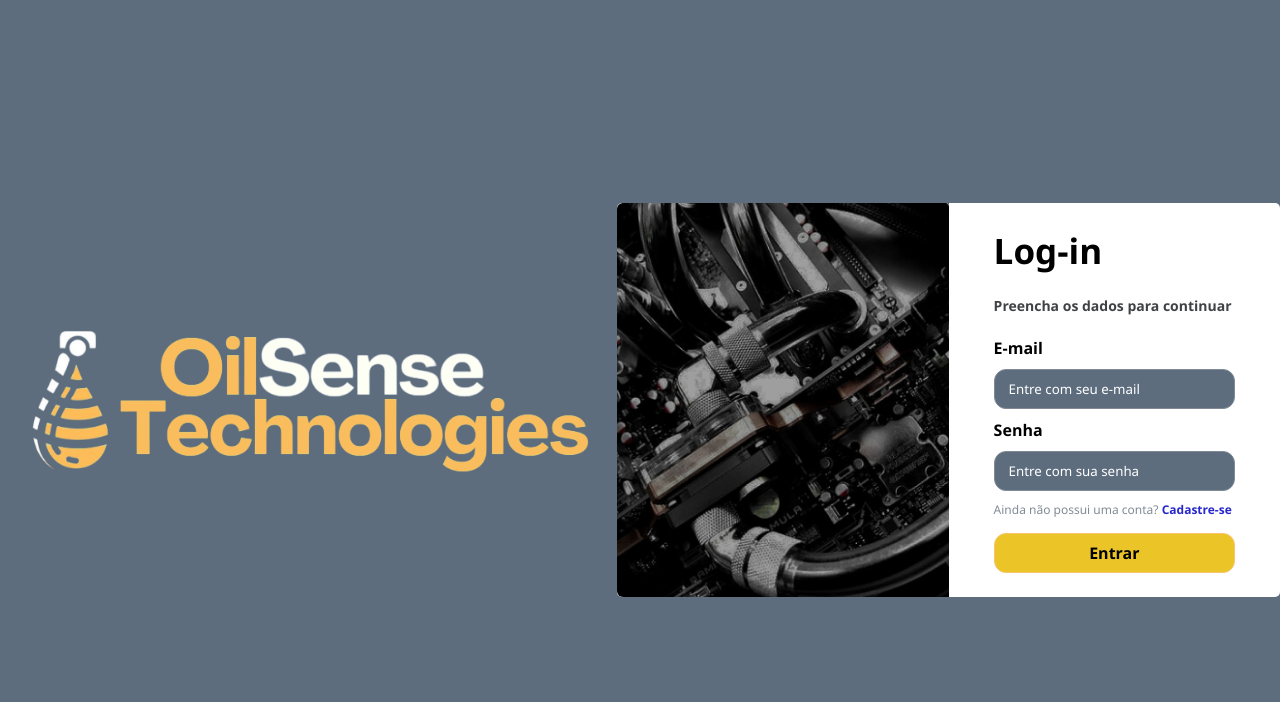
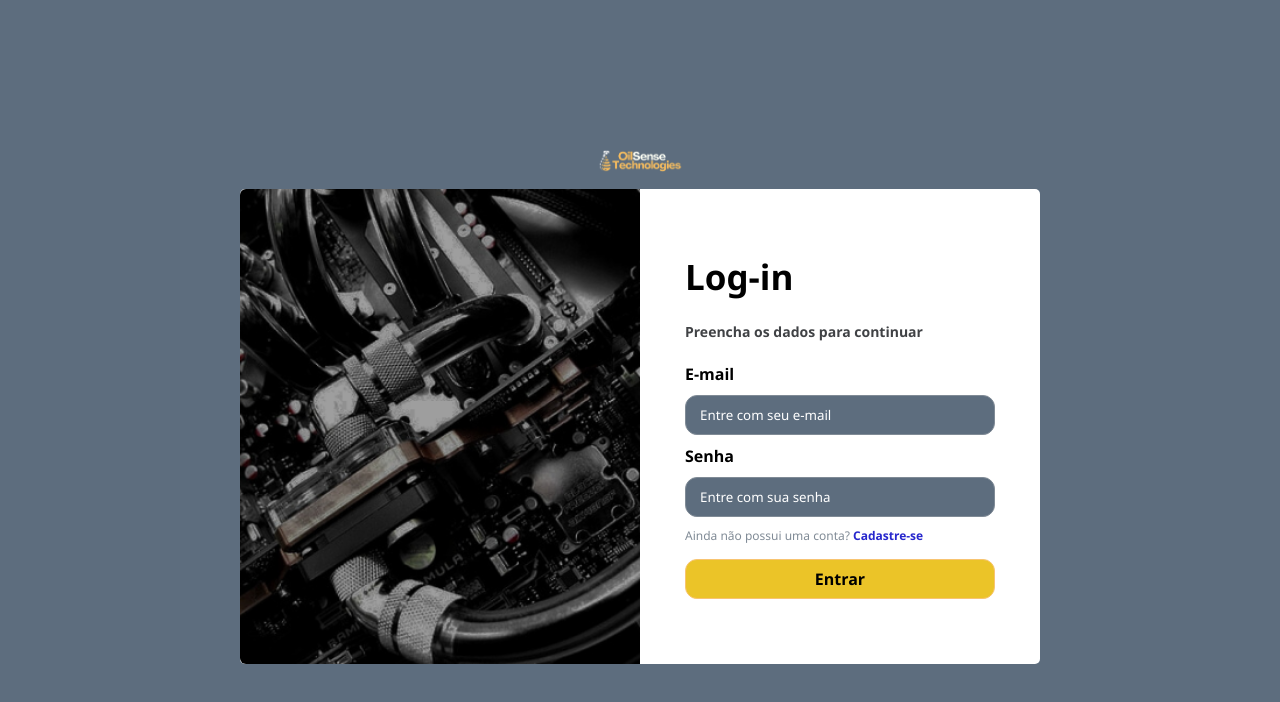
Before and after one commit to gabicunha7/Oilsense, a plain HTML site: page Site/pages/login.html in a window 1280 px wide. Drawn offline with Linux system fonts and the light colour scheme; files that its build step writes are made by us from their sources; files whose address does not match are found by name.

Commit message:
adicionando alterações

```diff
--- a/Site/css/cadastro_style.css
+++ b/Site/css/cadastro_style.css
@@ -25,6 +25,7 @@ img{
     display: flex;
     justify-content: center;
     align-items: center;
+    flex-direction: column;
 }
 
 .content{
@@ -114,3 +115,8 @@ button{
 button:hover{
     background-color: #f8c471;
 }
+
+.logo{
+    width: 7%;
+    margin: 10px;
+}
--- a/Site/css/login_style.css
+++ b/Site/css/login_style.css
@@ -25,6 +25,7 @@ img{
     display: flex;
     justify-content: center;
     align-items: center;
+    flex-direction: column;
 }
 
 .content{
@@ -115,3 +116,8 @@ button{
 button:hover{
     background-color: #f8c471;
 }
+
+.logo{
+    width: 7%;
+    margin: 10px;
+}
```
